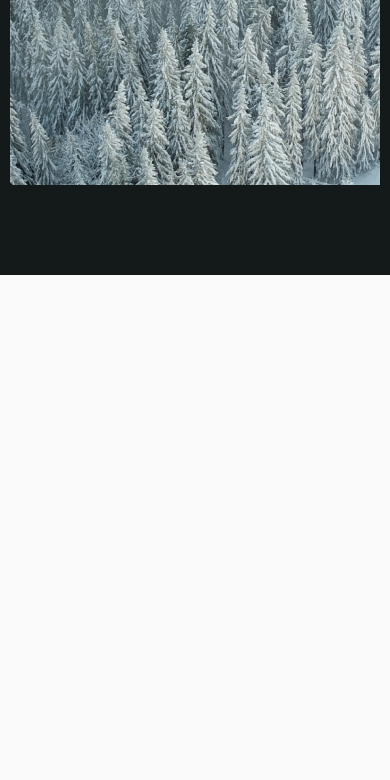
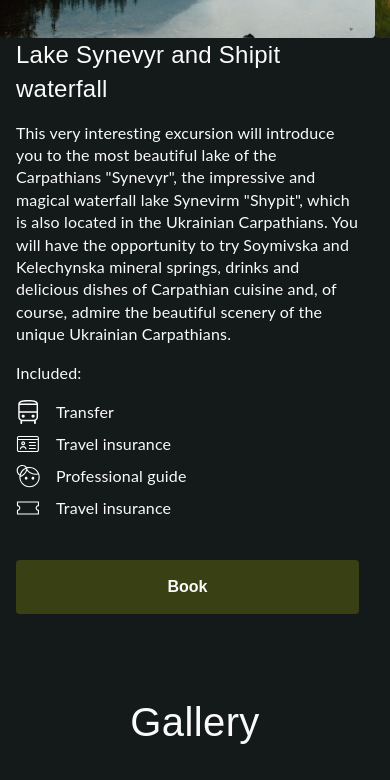
Before and after one commit to LesyaKot/Wonders-of-Ukraine, a website: page src/index.html in a window 390 px wide. Shown: the part 2140-2920 px from the top of the page. Before the commit the page ends 2415 px from the top, so only its background shows below. Drawn offline with nearby package versions, Linux system fonts and the light colour scheme; a web font is replaced by a local one.

Commit message:
add Our tours section + css

```diff
--- a/src/css/styles.css
+++ b/src/css/styles.css
@@ -170,7 +170,7 @@ section {
     padding-right: 16px;
     background-image: url(/src/img/border.png);
   }
-  .about-title {
+  .section-title {
     font-size: 40px;
     font-weight: 400;
     line-height: 56px;
@@ -196,17 +196,12 @@ section {
     padding-bottom: 80px;
     background-color: #141a19;
   }
-  .gallery-title {
-    margin-bottom: 32px;
-    text-align: center;
-    color: #fafafa;
-  }
   .gallery-container {
     position: relative;
     width: 100%;
     overflow-x: auto;
     white-space: nowrap;
-    padding: 10px;
+    /* padding: 10px; */
     background-color: #141a19;
   }
   .gallery {
@@ -214,11 +209,13 @@ section {
     flex-direction: row;
     flex-wrap: nowrap;
     overflow: hidden;
-    gap: 10px;
+    /* gap: 10px; */
   }
   .img {
-    width: 400px;
-    height: 494px;
+    width: 344px;
+    height: 614px;
+    margin-left: 16px;
+    margin-right: 16px;
     border-radius: 4px;
     cursor: pointer;
     transition: transform 0.3s ease;
@@ -247,7 +244,7 @@ section {
   }
   .arrow-icon-left,
   .arrow-icon-right {
-    fill: #5A5959;
+    fill: #5a5959;
     transition: fill 0.3s ease;
   }
   .arrow-left.active .arrow-icon-left {
@@ -255,6 +252,90 @@ section {
   }
   .arrow-right.active .arrow-icon-right {
     fill: #fafafa;
+  }
+
+  /* TOURS */
+  .tours-section {
+    background-color: #141a19;
+  }
+  .tours-img {
+    width: 375px;
+    height: 409px;
+    border-radius: 4px;
+    cursor: pointer;
+    transition: transform 0.3s ease;
+  }
+  .gallery-item {
+    display: inline-flex;
+    flex-direction: column;
+    align-items: flex-start;
+    width: 454px;
+    box-sizing: border-box;
+  }
+  .tours-img:hover {
+    transform: scale(1.1);
+  }
+  .tours-title {
+    font-size: 24px;
+    font-weight: 400;
+    line-height: 33.6px;
+    letter-spacing: 0.01em;
+    text-align: left;
+    margin-bottom: 16px;
+    color: #fafafa;
+  }
+  .tours-svg {
+    margin-right: 16px;
+  }
+  .text {
+    font-family: Lato;
+    font-size: 16px;
+    font-weight: 400;
+    line-height: 22.4px;
+    letter-spacing: 0.01em;
+    text-align: left;
+    color: #fafafa;
+    margin-bottom: 16px;
+    width: 343px;
+  }
+  .text-item {
+    font-family: Lato;
+    font-size: 16px;
+    font-weight: 400;
+    line-height: 22.4px;
+    letter-spacing: 0.01em;
+    text-align: left;
+    color: #fafafa;
+    margin-left: 16px;
+    align-items: center;
+    margin-bottom: 8px;
+    display: flex;
+    flex-direction: row;
+  }
+  .text,
+  .text-item,
+  .tours-title {
+    max-width: 100%;
+    box-sizing: border-box;
+    word-wrap: break-word;
+    white-space: normal;
+    margin-left: 16px;
+  }
+  .book-btn {
+    width: 343px;
+    height: 54px;
+    padding: 16px 52px 16px 52px;
+    gap: 8px;
+    border-radius: 4px;
+    border: none;
+    background-color: #394014;
+    color: #fafafa;
+    margin-left: 16px;
+    font-weight: bold;
+    text-align: center;
+    cursor: pointer;
+    transition: background-color 0.3s ease;
+    margin-top: 32px;
   }
 }
 
--- a/src/index.html
+++ b/src/index.html
@@ -121,15 +121,97 @@
 
 <main>
   <section class="about-section" id="about">
-    <h2 class="about-title">About us</h2>
+    <h2 class="section-title">About us</h2>
 <p class="about-text">Welcome to our travel agency in Ukraine! We are a locally owned and operated travel agency that specializes in creating unique and unforgettable travel experiences for our clients. Our team of experienced travel professionals is dedicated to providing personalized service to help you plan your dream vacation. We have extensive knowledge of Ukraine's culture, history, and geography, which allows us to create customized itineraries that showcase the best of our beautiful country.</p>
 <p class="about-text">We are committed to providing our clients with exceptional customer service and support throughout their travels. Our team is always available to assist you with any questions or concerns you may have before, during, and after your trip.
 <p class="about-text">Thank you for considering our travel agency for your travel needs. We look forward to helping you plan an unforgettable vacation in Ukraine or beyond!</p>
 <p>
 </section>
 
+<section class="tours-section">
+<h2 class="section-title">Our tours</h2>
+<div class="gallery-container">
+<div class="gallery">
+
+  <div class="gallery-item">
+    <img class="tours-img" src="./img/bigsynevyr.png" alt="Synevyr lake">
+    <h3 class="tours-title">Lake Synevyr and Shipit waterfall</h3>
+<p class="text">This very interesting excursion will introduce you to the most beautiful lake of the Carpathians "Synevyr", the impressive and magical waterfall lake Synevirm "Shypit", which is also located  in the Ukrainian Carpathians. You will have the opportunity to try Soymivska and Kelechynska mineral springs, drinks and delicious dishes of Carpathian cuisine and, of course, admire the beautiful scenery of the unique Ukrainian Carpathians.</p>
+<p class="text">Included:</p>
+  <p class="text-item"><svg class="tours-svg" width="24" height="24">
+    <use href="./img/symbol-defs.svg#icon-directions_bus"></use>
+  </svg>Transfer</p>
+  <p class="text-item"><svg class="tours-svg" width="24" height="24">
+    <use href="./img/symbol-defs.svg#icon-Vector"></use>
+  </svg>Travel insurance</p>
+  <p class="text-item"><svg class="tours-svg" width="24" height="24">
+    <use href="./img/symbol-defs.svg#icon-face_4"></use>
+  </svg>Professional guide</p>
+  <p class="text-item"><svg class="tours-svg" width="24" height="24">
+    <use href="./img/symbol-defs.svg#icon-Vector-1"></use>
+  </svg>Travel insurance</p>
+  </div>
+
+
+  <div class="gallery-item">
+    <img class="tours-img"src="./img/house.png" alt="Old house">
+    <h3 class="tours-title">Ancient History & Vibrant Present</h3>
+<p class="text">This charming old house tells a story of centuries past, nestled in</p>
+<p class="text">Included:</p>
+  <p class="text-item"><svg class="tours-svg" width="24" height="24">
+    <use href="./img/symbol-defs.svg#icon-directions_bus"></use>
+  </svg>Transfer</p>
+  <p class="text-item"><svg class="tours-svg" width="24" height="24">
+    <use href="./img/symbol-defs.svg#icon-Vector"></use>
+  </svg>Travel insurance</p>
+  <p class="text-item"><svg class="tours-svg" width="24" height="24">
+    <use href="./img/symbol-defs.svg#icon-face_4"></use>
+  </svg>Professional guide</p>
+  <p class="text-item"><svg class="tours-svg" width="24" height="24">
+    <use href="./img/symbol-defs.svg#icon-Vector-1"></use>
+  </svg>Travel insurance</p>
+  </div>
+
+  <div class="gallery-item">
+    <img class="tours-img" src="./img/lakeandgreen.png" alt="Black Sea">
+    <h3 class="tours-title">Black Sea Jewel</h3>
+<p class="text">TA tranquil escape, surrounded by verdant greenery</p>
+<p class="text">Included:</p>
+  <p class="text-item"><svg class="tours-svg" width="24" height="24">
+    <use href="./img/symbol-defs.svg#icon-directions_bus"></use>
+  </svg>Transfer</p>
+  <p class="text-item"><svg class="tours-svg" width="24" height="24">
+    <use href="./img/symbol-defs.svg#icon-Vector"></use>
+  </svg>Travel insurance</p>
+  <p class="text-item"><svg class="tours-svg" width="24" height="24">
+    <use href="./img/symbol-defs.svg#icon-face_4"></use>
+  </svg>Professional guide</p>
+  <p class="text-item"><svg class="tours-svg" width="24" height="24">
+    <use href="./img/symbol-defs.svg#icon-Vector-1"></use>
+  </svg>Travel insurance</p>
+  </div>
+
+</div>
+
+<button class="book-btn">Book</button>
+
+<button class="arrow-left">
+  <svg class="arrow-icon-left" width="114" height="50">
+    <use href="./img/symbol-defs.svg#icon-Arrow-2"></use>
+  </svg>
+</button>
+<button class="arrow-right">
+  <svg class="arrow-icon-right" width="114" height="50">
+    <use href="./img/symbol-defs.svg#icon-Arrow-2"></use>
+  </svg>
+</button>
+
+</div>
+
+</section>
+
 <section class="gallery-section">
-<h2 class="gallery-title">Gallery</h2>
+<h2 class="section-title">Gallery</h2>
 <div class="gallery-container">
   <div class="gallery">
     <img class="img" src="./img/winterforest.png" alt="Photo 1">
--- a/src/main.js
+++ b/src/main.js
@@ -1,8 +1,10 @@
-const gallery = document.querySelector('.gallery');
-const leftArrow = document.querySelector('.arrow-left');
-const rightArrow = document.querySelector('.arrow-right');
+document.querySelectorAll('.gallery-container').forEach((container) => {
+  const gallery = container.querySelector('.gallery');
+  const leftArrow = container.querySelector('.arrow-left');
+  const rightArrow = container.querySelector('.arrow-right');
 
-const scrollAmount = 400;
+  const scrollAmount = 375;
+  // const scrollAmount = 454;
 
   function updateArrowColors() {
     const scrollLeft = gallery.scrollLeft;
@@ -32,3 +34,4 @@ rightArrow.addEventListener('click', () => {
   });
 
   updateArrowColors();
+});
```
Lines whose indentation alone changed are shown as unchanged.
